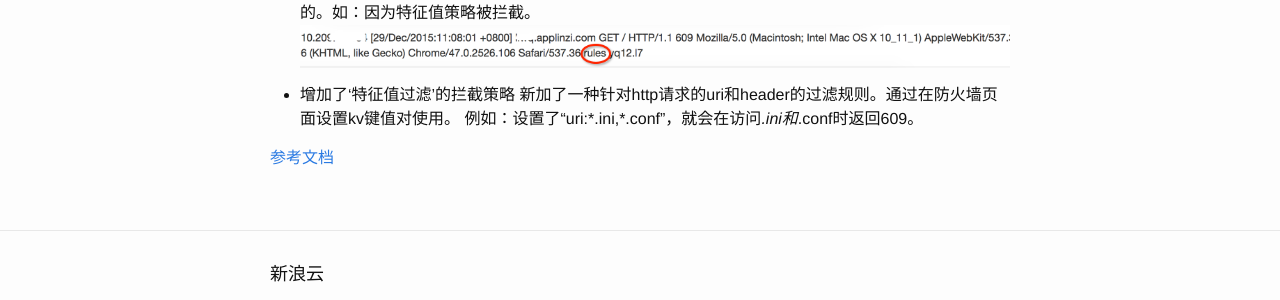
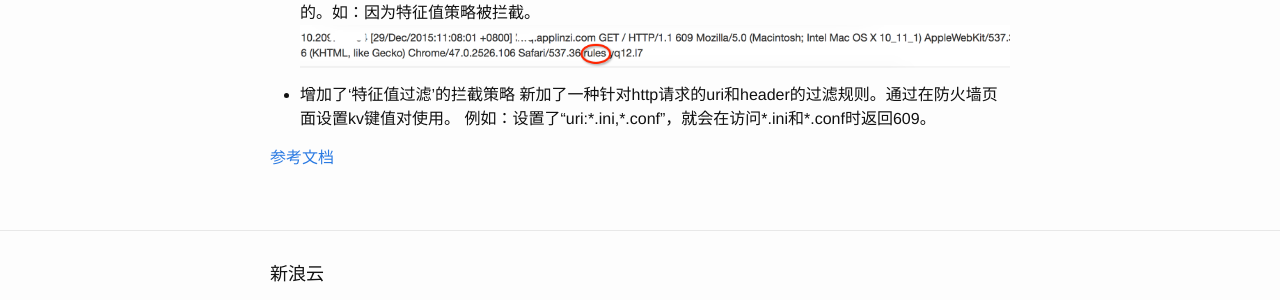
Before and after one commit to haluomao/sinacloud.github.io, a Jekyll site: the page built from _posts/2015-12-29-upgrade-afw.markdown, in a window 1280 px wide. Shown: the part 430-730 px from the top of the page. Built offline with Jekyll 4.4.1, drawn with Linux system fonts in a browser that asks for light colours; Markdown is read by kramdown in place of the engine named in the settings.

```diff
--- a/_posts/2015-12-29-upgrade-afw.markdown
+++ b/_posts/2015-12-29-upgrade-afw.markdown
@@ -18,6 +18,6 @@ date:   2015-12-29 11:36:03
 
 - 增加了‘特征值过滤’的拦截策略
     新加了一种针对http请求的uri和header的过滤规则。通过在防火墙页面设置kv键值对使用。
-    例如：设置了“uri:\*.ini,\*.conf”，就会在访问*.ini和*.conf时返回609。
+    例如：设置了“uri:\*.ini,\*.conf”，就会在访问\*.ini和\*.conf时返回609。
 
 [参考文档](http://www.sinacloud.com/doc/sae/php/afw.html)
```
